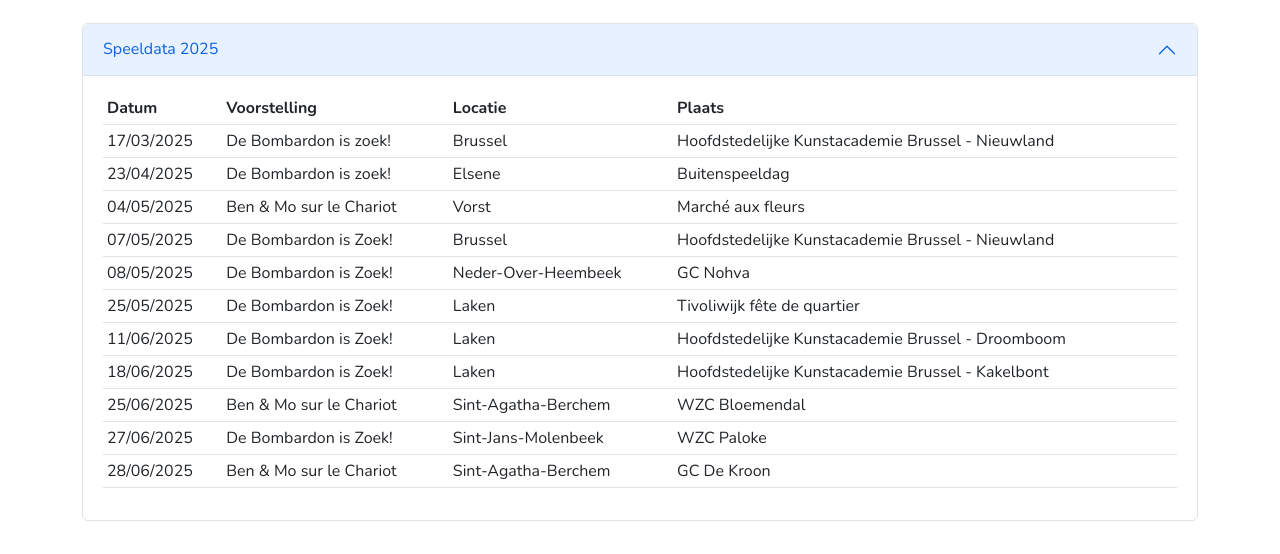
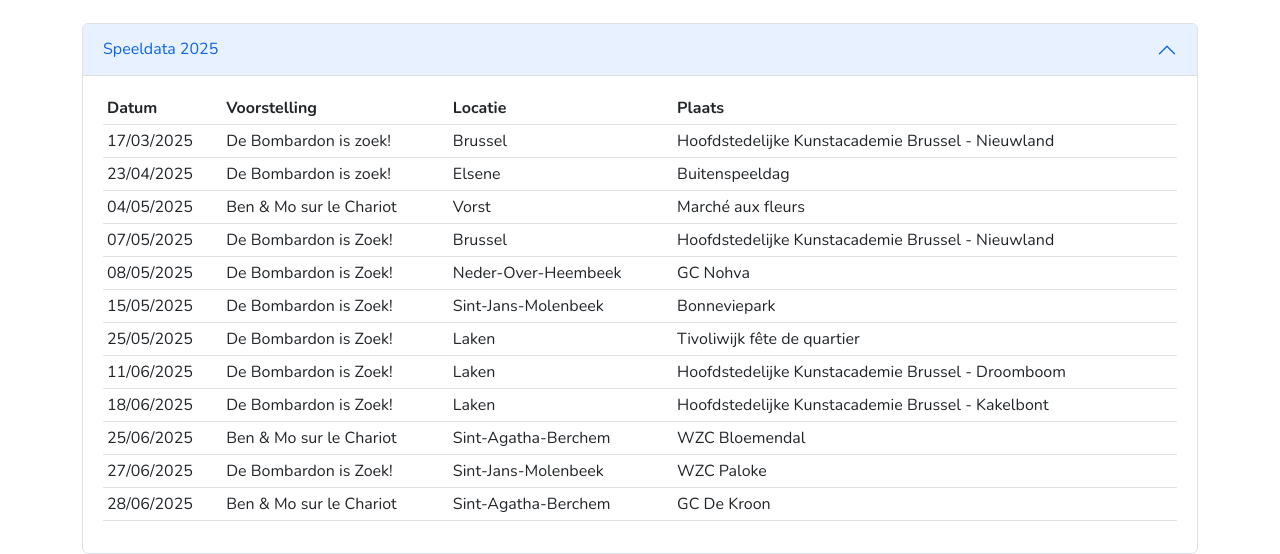
Before and after one commit to Bendegreef1/websiteBenEnMo, a plain HTML site: page speeldata.html in a window 1280 px wide. Shown: the part 255-809 px from the top of the page. Drawn offline with nearby package versions, Linux system fonts and the light colour scheme.

Commit message:
Speeldata aangepast

```diff
--- a/speeldata.html
+++ b/speeldata.html
@@ -120,6 +120,12 @@
                                                 <td>De Bombardon is Zoek!</td>
                                                 <td>Neder-Over-Heembeek</td>
                                                 <td>GC Nohva</td>
+                                            </tr>
+                                            <tr>
+                                                <td>15/05/2025</td>
+                                                <td>De Bombardon is Zoek!</td>
+                                                <td>Sint-Jans-Molenbeek</td>
+                                                <td>Bonneviepark</td>
                                             </tr>
                                             <tr>
                                                 <td>25/05/2025</td>
```
